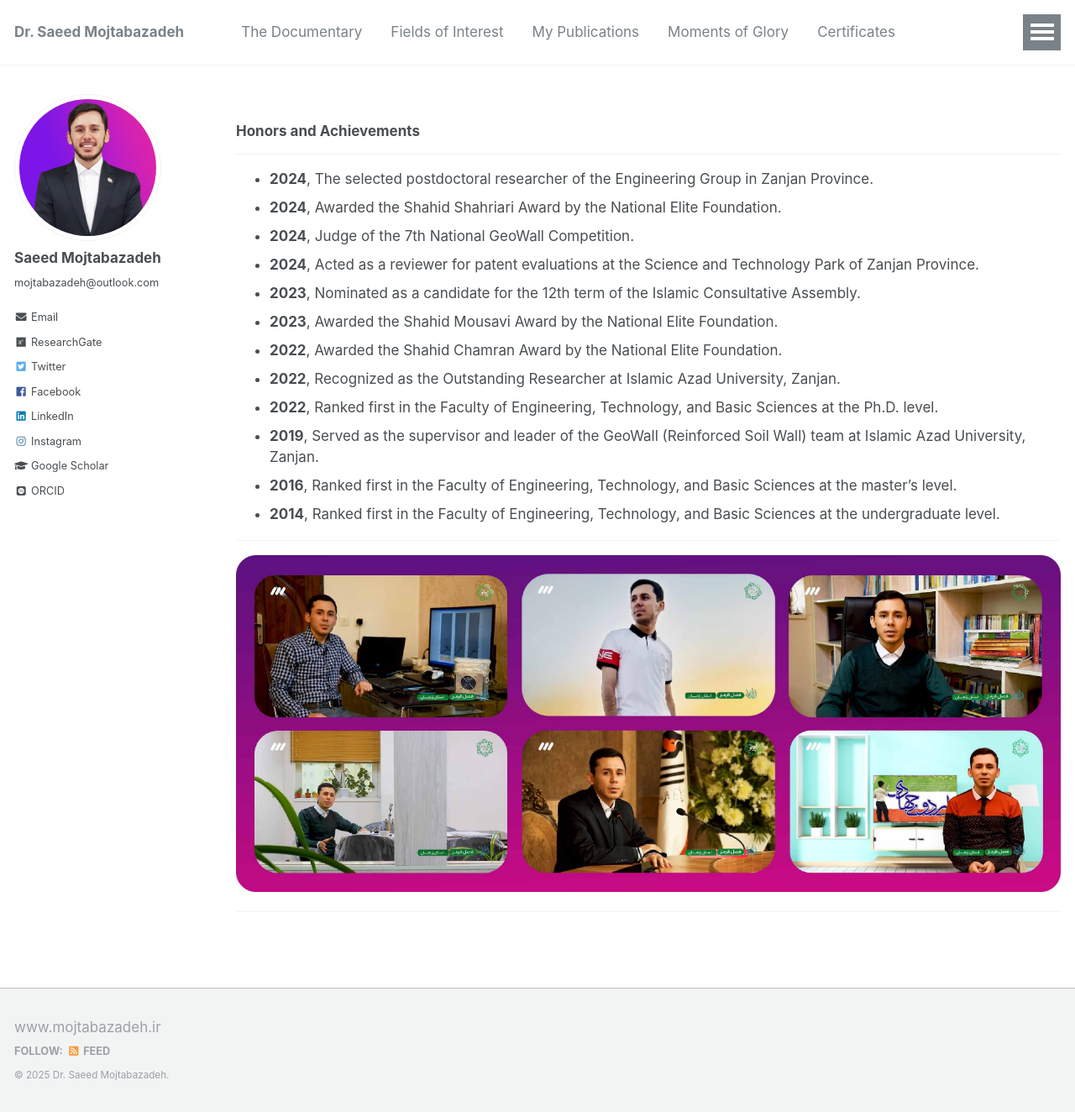
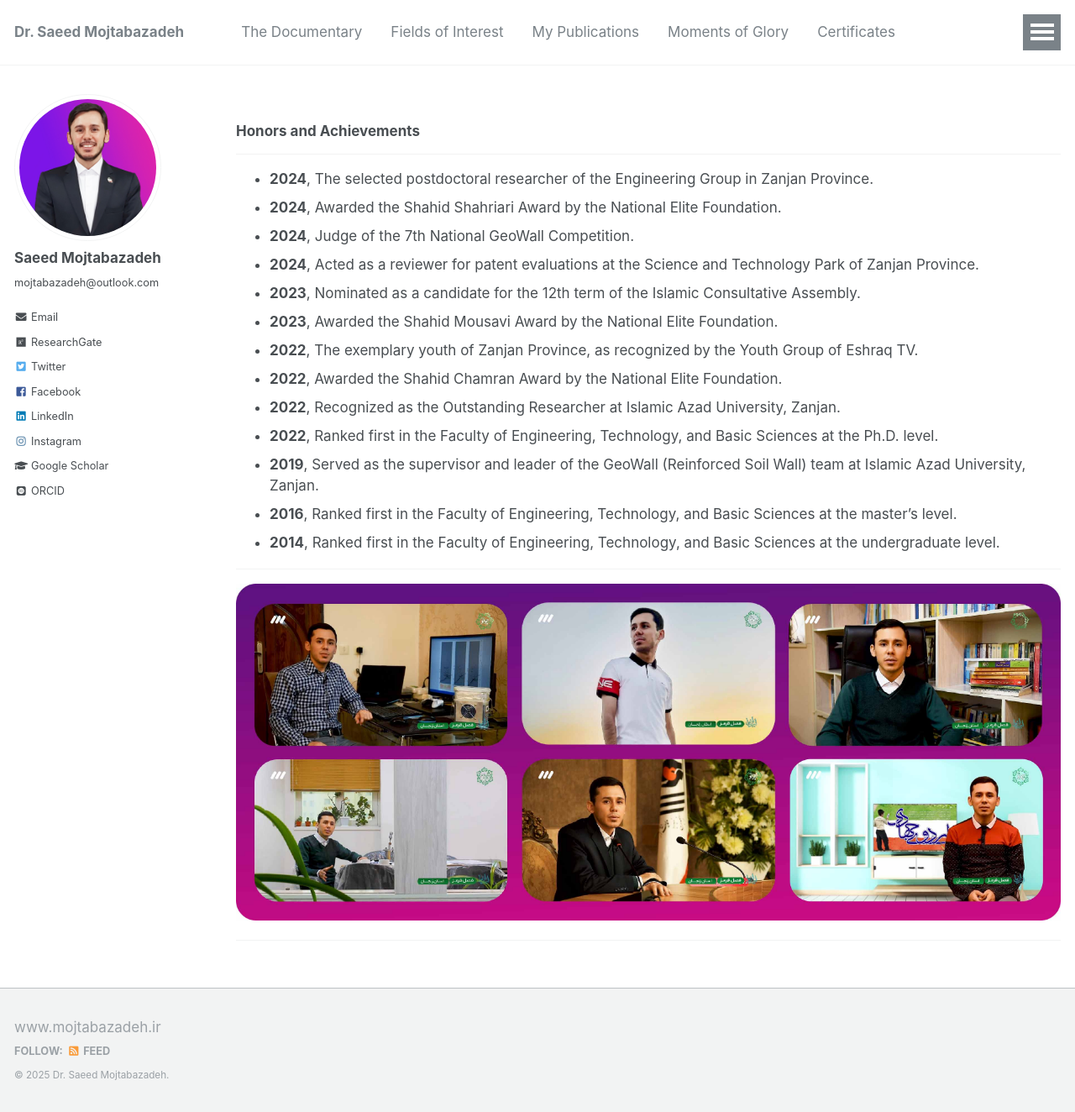
Before and after one commit to mojtabazadeh/mojtabazadeh.github.io, a Jekyll site: the page built from _pages/awards.md, in a window 1280 px wide and 1324 px high. Shown: the whole window at 84% size. Built offline with Jekyll 4.4.1, drawn with Linux system fonts in a browser that asks for light colours; some web fonts are replaced.

Commit message:
Update awards.md

```diff
--- a/_pages/awards.md
+++ b/_pages/awards.md
@@ -13,6 +13,7 @@ ___
 - **2024**, Acted as a reviewer for patent evaluations at the Science and Technology Park of Zanjan Province.
 - **2023**, Nominated as a candidate for the 12th term of the Islamic Consultative Assembly.
 - **2023**, Awarded the Shahid Mousavi Award by the National Elite Foundation.
+- **2022**, The exemplary youth of Zanjan Province, as recognized by the Youth Group of Eshraq TV.
 - **2022**, Awarded the Shahid Chamran Award by the National Elite Foundation.
 - **2022**, Recognized as the Outstanding Researcher at Islamic Azad University, Zanjan.
 - **2022**, Ranked first in the Faculty of Engineering, Technology, and Basic Sciences at the Ph.D. level.
```
